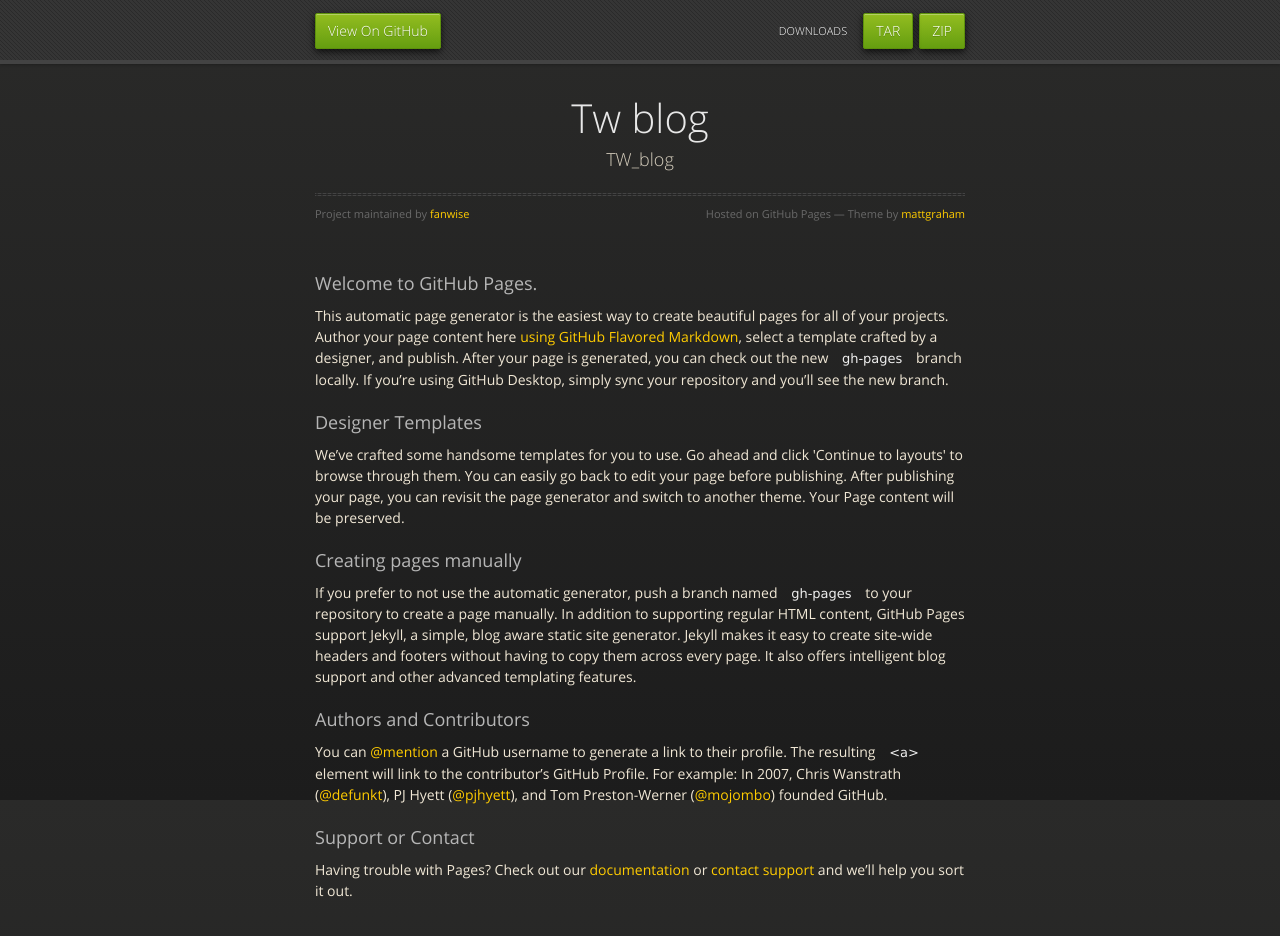
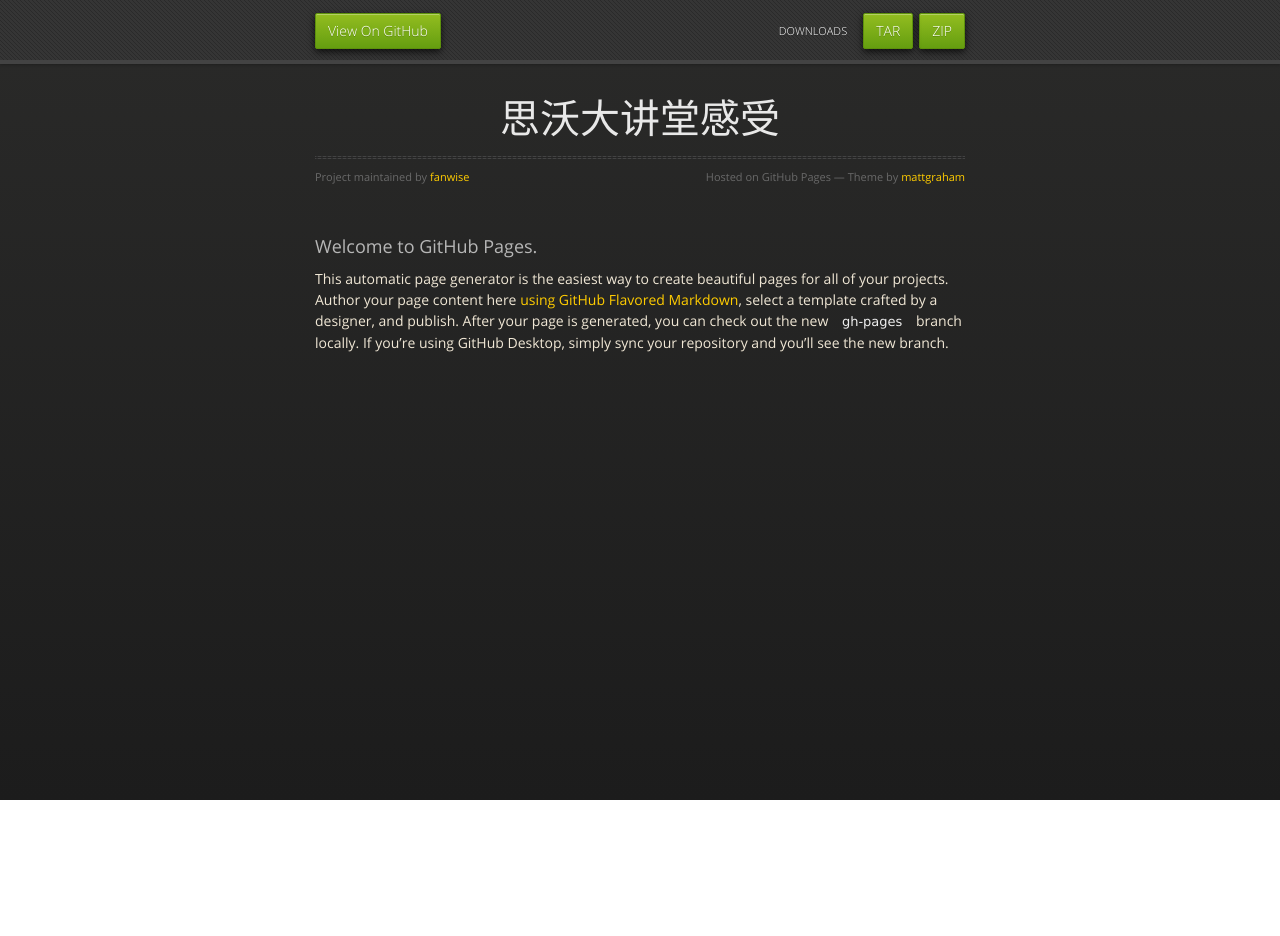
Before and after one commit to fanwise/TW_blog, a plain HTML site: page index.html in a window 1280 px wide. After the commit the page ends 800 px from the top, so only its background shows below. Drawn offline with nearby package versions, Linux system fonts and the light colour scheme.

```diff
--- a/index.html
+++ b/index.html
@@ -3,7 +3,7 @@
   <head>
     <meta charset="utf-8">
     <meta http-equiv="X-UA-Compatible" content="chrome=1">
-    <title>Tw blog by fanwise</title>
+    <title>思沃大讲堂感受 by fanwise</title>
     <link rel="stylesheet" href="stylesheets/styles.css">
     <link rel="stylesheet" href="stylesheets/github-dark.css">
     <script src="https://ajax.googleapis.com/ajax/libs/jquery/1.7.1/jquery.min.js"></script>
@@ -31,8 +31,8 @@
 
       <section>
         <div id="title">
-          <h1>Tw blog</h1>
-          <p>TW_blog</p>
+          <h1>思沃大讲堂感受</h1>
+          <p></p>
           <hr>
           <span class="credits left">Project maintained by <a href="https://github.com/fanwise">fanwise</a></span>
           <span class="credits right">Hosted on GitHub Pages &mdash; Theme by <a href="https://twitter.com/michigangraham">mattgraham</a></span>
@@ -42,26 +42,6 @@
 <a id="welcome-to-github-pages" class="anchor" href="#welcome-to-github-pages" aria-hidden="true"><span class="octicon octicon-link"></span></a>Welcome to GitHub Pages.</h3>
 
 <p>This automatic page generator is the easiest way to create beautiful pages for all of your projects. Author your page content here <a href="https://guides.github.com/features/mastering-markdown/">using GitHub Flavored Markdown</a>, select a template crafted by a designer, and publish. After your page is generated, you can check out the new <code>gh-pages</code> branch locally. If you’re using GitHub Desktop, simply sync your repository and you’ll see the new branch.</p>
-
-<h3>
-<a id="designer-templates" class="anchor" href="#designer-templates" aria-hidden="true"><span class="octicon octicon-link"></span></a>Designer Templates</h3>
-
-<p>We’ve crafted some handsome templates for you to use. Go ahead and click 'Continue to layouts' to browse through them. You can easily go back to edit your page before publishing. After publishing your page, you can revisit the page generator and switch to another theme. Your Page content will be preserved.</p>
-
-<h3>
-<a id="creating-pages-manually" class="anchor" href="#creating-pages-manually" aria-hidden="true"><span class="octicon octicon-link"></span></a>Creating pages manually</h3>
-
-<p>If you prefer to not use the automatic generator, push a branch named <code>gh-pages</code> to your repository to create a page manually. In addition to supporting regular HTML content, GitHub Pages support Jekyll, a simple, blog aware static site generator. Jekyll makes it easy to create site-wide headers and footers without having to copy them across every page. It also offers intelligent blog support and other advanced templating features.</p>
-
-<h3>
-<a id="authors-and-contributors" class="anchor" href="#authors-and-contributors" aria-hidden="true"><span class="octicon octicon-link"></span></a>Authors and Contributors</h3>
-
-<p>You can <a href="https://github.com/blog/821" class="user-mention">@mention</a> a GitHub username to generate a link to their profile. The resulting <code>&lt;a&gt;</code> element will link to the contributor’s GitHub Profile. For example: In 2007, Chris Wanstrath (<a href="https://github.com/defunkt" class="user-mention">@defunkt</a>), PJ Hyett (<a href="https://github.com/pjhyett" class="user-mention">@pjhyett</a>), and Tom Preston-Werner (<a href="https://github.com/mojombo" class="user-mention">@mojombo</a>) founded GitHub.</p>
-
-<h3>
-<a id="support-or-contact" class="anchor" href="#support-or-contact" aria-hidden="true"><span class="octicon octicon-link"></span></a>Support or Contact</h3>
-
-<p>Having trouble with Pages? Check out our <a href="https://help.github.com/pages">documentation</a> or <a href="https://github.com/contact">contact support</a> and we’ll help you sort it out.</p>
       </section>
 
     </div>
```
Also changed, not shown: params.json (+1 -1 lines).
